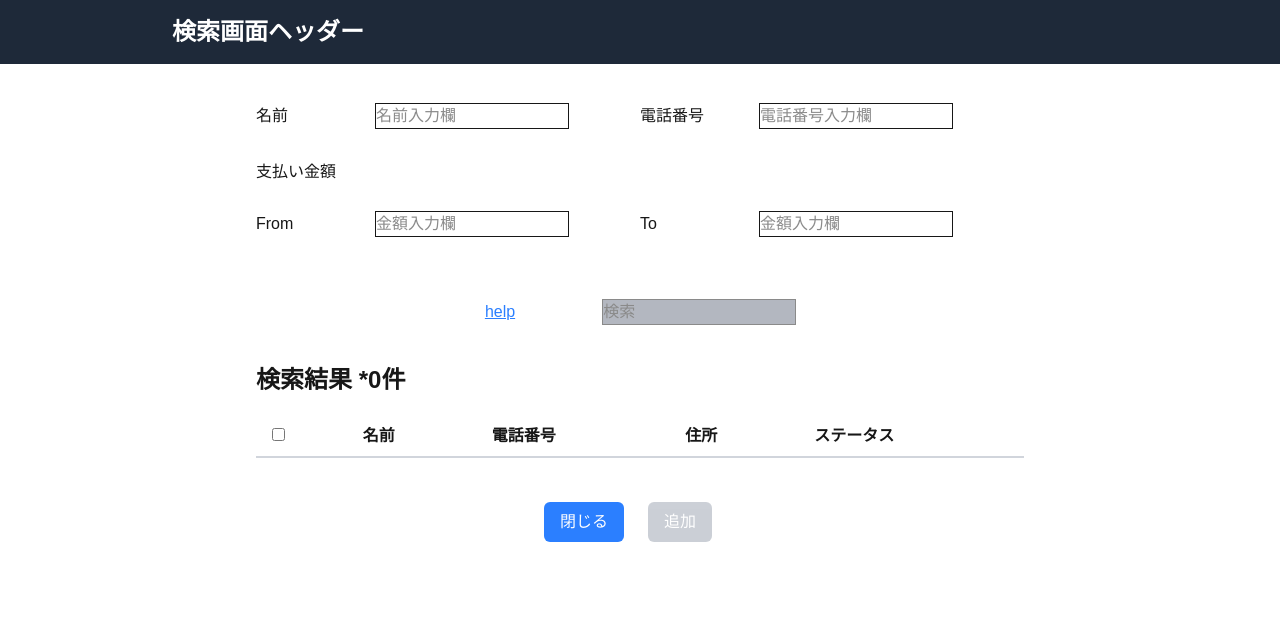
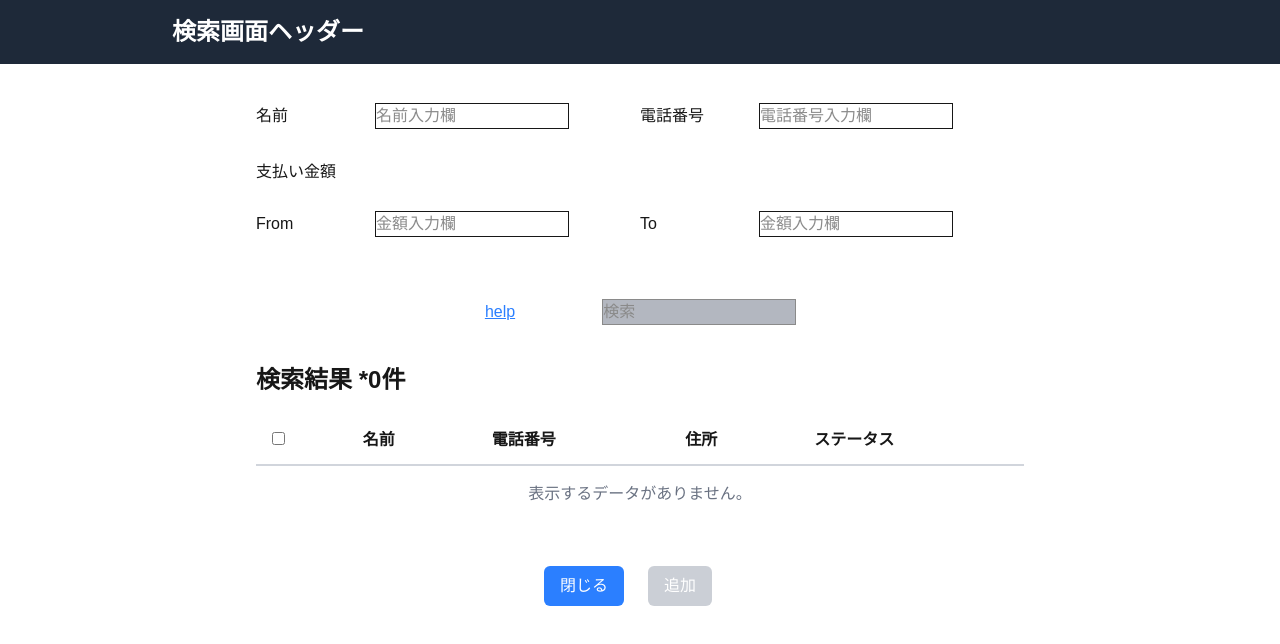
Before and after one commit to daiki-gl/nextjs-hw, a Next.js app: page /search in a window 1280 px wide. Shown: the top 644 px of the page. Built offline with nearby package versions, Linux system fonts and the light colour scheme.

Commit message:
modified

```diff
--- a/src/app/common/hooks/useSelected.ts
+++ b/src/app/common/hooks/useSelected.ts
@@ -1,101 +1,73 @@
-import React, { SetStateAction, useEffect, useState } from 'react'
+import { useState, useEffect } from 'react'
 import { UserData } from '../types'
 
-/*
-  ユーザーをidから検索
-  @param setUserDetails ユーザーの詳細情報をsetする関数
+interface UseSelectedReturn {
+  selected: { [userId: number]: boolean }
+  selectedAllForCurrentPage: boolean
+  toggleUserSelection: (userId: number, isChecked: boolean) => void
+  toggleSelectAllCurrentPage: (
+    checked: boolean,
+    currentPageUsers: UserData[] | null
+  ) => void
+  clearAllSelections: () => void
+}
 
-  ユーザーのチェックボックス用
-  @returns selected ユーザー毎のチェックボックスのcheckedの確認
-  @returns selectedAll showUserDataのユーザー全体のcheckedの確認
-  @returns setSelected selectedの更新用
-  @returns setSelectedAll selectedAllの更新用
-  */
 export default function useSelected(
-  showUserData: UserData[] | null,
-  showAddUserData: UserData[]
-) {
-  const [selected, setSelected] = useState<boolean[]>([])
-  const [selectedAll, setSelectedAll] = useState<boolean | 'indeterminate'>(
-    false
-  )
+  searchResult: UserData[] | null
+): UseSelectedReturn {
+  const [selected, setSelected] = useState<{ [userId: number]: boolean }>({})
 
-  /*
-  showUserDataの更新時にselectedのcheckの有無の確認と更新
-  */
+  // searchResult が変更されたら、選択状態を初期化または更新
   useEffect(() => {
-    if (showUserData && showUserData.length > 0) {
-      // ✅ showAddUserData に含まれているかどうかでチェック状態を初期化
-      const newSelected = showUserData.map((user) =>
-        showAddUserData.some((addedUser) => addedUser.id === user.id)
-      )
-      setSelected(newSelected)
+    if (searchResult) {
+      const initialSelected: { [userId: number]: boolean } = {}
+      searchResult.forEach((user) => {
+        // 既存の選択状態があれば引き継ぎ、なければ false に
+        initialSelected[user.id] = selected[user.id] || false
+      })
     } else {
-      setSelected([])
+      setSelected({})
     }
-  }, [showUserData, showAddUserData])
+  }, [searchResult])
 
-  /*
-  selectedAllをtrue/falseに更新
-  */
-  function handleSelectAll(
-    selected: boolean[],
-    showUserData: UserData[],
-    setSelectedAll: React.Dispatch<SetStateAction<boolean | 'indeterminate'>>
-  ) {
-    const selectedResult = selected.filter((select: boolean) => select == true) // trueのユーザーをfilter
-    if (
-      showUserData.length > 0 &&
-      selectedResult.length == showUserData?.length
-    ) {
-      setSelectedAll(true)
-    } else {
-      setSelectedAll(false)
-    }
-  }
-  useEffect(() => {
-    if (showUserData !== null) {
-      handleSelectAll(selected, showUserData, setSelectedAll)
-    }
-  }, [selected, showUserData])
-
-  /*
-  ユーザーをidから検索
-  @param id ユーザーID
-  @param setUserDetails ユーザーの詳細情報をsetする関数
-  */
-  function fetchUserData(
-    id: number,
-    setUserDetails: React.Dispatch<SetStateAction<UserData | undefined>>
-  ): void {
-    const user = showUserData?.find((user) => user.id === id)
-    setUserDetails(user)
+  // 個別のユーザーの選択状態をトグルする関数
+  const toggleUserSelection = (userId: number, isChecked: boolean) => {
+    setSelected((prevSelected) => ({
+      ...prevSelected,
+      [userId]: isChecked,
+    }))
   }
 
-  /*
-  selectedを指定し、addページに遷移した時にselectedを保持したユーザーを取得
-  @param id ユーザーID
-  */
-  function handleAddUser(
-    id: number,
-    setAddUserData: React.Dispatch<SetStateAction<UserData[] | null>>
-  ) {
-    const user = showUserData?.find((user) => user.id === id)
-    setAddUserData((prev) => {
-      if (prev && user) {
-        return [...prev, user]
-      }
-      return prev
+  // 現在のページ内の全ユーザーの選択状態を一括で切り替える関数
+  const toggleSelectAllCurrentPage = (
+    checked: boolean,
+    currentPageUsers: UserData[] | null
+  ) => {
+    if (!currentPageUsers) return
+
+    setSelected((prevSelected) => {
+      const newSelected = { ...prevSelected }
+      currentPageUsers.forEach((user) => {
+        newSelected[user.id] = checked
+      })
+      return newSelected
     })
   }
 
+  // すべての選択状態をクリアする関数
+  const clearAllSelections = () => {
+    setSelected({})
+  }
+
+  // 現在のページの「全選択」チェックボックスの状態を計算
+  // ここではダミー値を返し、UserList で計算した値を使用
+  const selectedAllForCurrentPage = false
+
   return {
     selected,
-    setSelected,
-    selectedAll,
-    setSelectedAll,
-    fetchUserData,
-    handleSelectAll,
-    handleAddUser,
+    selectedAllForCurrentPage,
+    toggleUserSelection,
+    toggleSelectAllCurrentPage,
+    clearAllSelections,
   }
 }
--- a/src/app/components/atoms/TableHeaderItem.tsx
+++ b/src/app/components/atoms/TableHeaderItem.tsx
@@ -1,38 +1,9 @@
-'use client'
-import { UserData, useSelectType } from "@/app/common/types";
-import { handleSetAddUserDataAll } from "@/app/common/utils/addUserAction";
-import { useShowDataContext } from "@/app/context/ShowDataContext";
+import React from 'react';
 
-export default function TableHeaderItem({text, isCheckBox = false, select, showUserData
-    }: {
-        text: string,
-        isCheckBox?: boolean,
-        select?: useSelectType,
-        showUserData?: UserData[] | null
-    }) {
-        const {setShowAddUserData} = useShowDataContext();
+export default function TableHeaderItem({ text, className = '' }: { text: string; className?: string }) {
     return (
-        <th className="text-left py-2 px-4">
-            {
-            /* チェックボックスの時全選択をするボタンの追加 */
-            isCheckBox ? (
-                    <input
-                        type="checkbox"
-                        checked={select?.selectedAll == true}
-                        onChange={(e) => {
-                            select?.setSelectedAll(e.target.checked)
-                            select?.setSelected(
-                                select?.selected.map(() => {
-                                    if(showUserData && showUserData.length >0 ) {
-                                        handleSetAddUserDataAll(e.target.checked, setShowAddUserData, showUserData)
-                                    }
-                                    return e.target.checked;
-                                })
-                              )
-                        }}
-                    />
-            ) : text
-            }
+        <th className={`text-left py-2 px-4 ${className}`}>
+            {text}
         </th>
-    )
-    }
+    );
+}
--- a/src/app/components/atoms/TableItem.tsx
+++ b/src/app/components/atoms/TableItem.tsx
@@ -1,75 +1,9 @@
-import { UserData } from "@/app/common/types";
-import { handleSetAddUserData } from "@/app/common/utils/addUserAction";
-import { SetStateAction } from "react";
+import React from 'react';
 
-export default function TableItem({selected, setSelected, isCheckBox = false, i,isLink = false, children, openModal, fetchUserData, setUserDetails, id = -1,showUserData,showAddUser}:
-    {
-        selected: boolean[],
-        setSelected: React.Dispatch<SetStateAction<boolean[]>>
-        isCheckBox?: boolean,
-        i: number,
-        isLink?: boolean,
-        children?: React.ReactNode,
-        openModal?: () => void,
-        fetchUserData?: (id: number, setUserDetails: React.Dispatch<SetStateAction<UserData | undefined>>) => void,
-        setUserDetails?: React.Dispatch<SetStateAction<UserData | undefined>>,
-        id?: number,
-        showUserData?: UserData[],
-        showAddUser?: {
-            showAddUserData: UserData[],
-            setShowAddUserData: React.Dispatch<SetStateAction<UserData[]>>
-        }
-    }
-) {
+export default function TableItem({ children, className = '' }: { children?: React.ReactNode; className?: string }) {
     return (
-        <>
-        {
-            /*
-             ユーザー詳細情報の時ボタン要素を追加
-             モーダルを開き、詳細情報を表示
-            */
-            isLink ? (
-                <td>
-                <button className="py-2 px-4 cursor-pointer w-full hover:text-gray-400 underline underline-offset-2"
-                        onClick={() => {
-                            if (fetchUserData && setUserDetails && openModal) {
-                                fetchUserData(id,setUserDetails);
-                                openModal();
-                            }
-                        }
-                        }>
-                            {children}
-                            </button>
-                </td>
-            ) : (
-        <td className="py-2 px-4">
-            {
-                /*
-                 チェックボックスを追加
-                 onChangeでチェックボックスの判定をしている
-                */
-                isCheckBox && (
-                    <input
-                    type="checkbox"
-                        checked={selected[i] || false}
-                            onChange={(e) => {
-                                const newSelected = [...selected];
-                                newSelected[i] = e.target.checked;
-                                setSelected(newSelected);
-                                if(showUserData && showAddUser){
-                                    handleSetAddUserData(showUserData[i], e.target.checked,showAddUser.setShowAddUserData);
-                                }
-                            }} />
-                    )
-            }
-            {
-                !isCheckBox && !isLink && (
-                    <span>{children}</span>
-                )
-            }
+        <td className={`py-2 px-4 ${className}`}>
+            {children}
         </td>
-            )
-        }
-    </>
-    )
+    );
 }
--- a/src/app/components/molecules/TableBody.tsx
+++ b/src/app/components/molecules/TableBody.tsx
@@ -4,35 +4,78 @@ import TableItem from "../atoms/TableItem";
 import { SetStateAction } from "react";
 import { useShowDataContext } from "@/app/context/ShowDataContext";
 
-export default function TableBody({showUserData,selected,setSelected, modalData, fetchUserData, setUserDetails}
-    :{
-        showUserData: UserData[] | null,
-        selected: boolean[],
-        setSelected: React.Dispatch<SetStateAction<boolean[]>>,
-        modalData: {
-            openModal: () => void,
-            closeModal: () => void,
-        },
-        fetchUserData: (id: number, setUserDetails: React.Dispatch<SetStateAction<UserData | undefined>>) => void
-        setUserDetails: React.Dispatch<SetStateAction<UserData | undefined>>,
-    }) {
+interface TableBodyProps {
+    showUserData: UserData[] | null;
+    selected: { [userId: number]: boolean };
+    setSelected: (userId: number, isChecked: boolean) => void;
+    modalData: {
+        openModal: () => void;
+        closeModal: () => void;
+    };
+    setUserDetails: React.Dispatch<SetStateAction<UserData | undefined>>;
+    fetchUserData: (id: number) => UserData | undefined;
+}
 
-        const {showAddUserData,setShowAddUserData} = useShowDataContext();
+export default function TableBody({ showUserData, selected, setSelected, modalData, setUserDetails, fetchUserData }: TableBodyProps) {
+    const {setShowAddUserData } = useShowDataContext();
+
+    if (!showUserData || showUserData.length === 0) {
+        return (
+            <tbody>
+                <tr>
+                    <td colSpan={7} className="text-center py-4 text-gray-500">表示するデータがありません。</td>
+                </tr>
+            </tbody>
+        );
+    }
+
+    const handleCheckboxChange = (userId: number, isChecked: boolean, user: UserData) => {
+        setSelected(userId, isChecked);
+        setShowAddUserData(prev => {
+            if (isChecked) {
+                // チェックされたら追加 (重複チェック)
+                return prev ? (prev.some(u => u.id === user.id) ? prev : [...prev, user]) : [user];
+            } else {
+                // チェックが外れたら削除
+                return prev ? prev.filter(u => u.id !== user.id) : [];
+            }
+        });
+    };
+
+    const handleDetailClick = (user: UserData) => {
+        // fetchUserData を呼び出し、setUserDetails にセット
+        const detailUser = fetchUserData(user.id);
+        setUserDetails(detailUser || undefined);
+        modalData.openModal();
+    };
+
 
   return (
-    <tbody>
-        {showUserData && showUserData.map((user:UserData, i:number) => {
-            return (
-                    <tr key={i} className="border-b border-gray-300">
-                        <TableItem selected={selected} setSelected={setSelected} i={i} isCheckBox={true} showUserData={showUserData} showAddUser={{showAddUserData, setShowAddUserData}}/>
-                        {/* ユーザーの詳細情報を表示するためのカラム */}
-                        <TableItem selected={selected} setSelected={setSelected} i={i} isLink={true} openModal={modalData.openModal} fetchUserData={fetchUserData} setUserDetails={setUserDetails} id={user.id}>{user.name}</TableItem>
-                        <TableItem selected={selected} setSelected={setSelected} i={i}>{user.phone}</TableItem>
-                        <TableItem selected={selected} setSelected={setSelected} i={i}>{user.address}</TableItem>
-                        <TableItem selected={selected} setSelected={setSelected} i={i}>{user.status == true ? "済" : "未" }</TableItem>
-                    </tr>
-            )
-        })}
-    </tbody>
-    )
+        <tbody>
+            {showUserData.map((user: UserData) => (
+                <tr key={user.id} className="border-b border-gray-300">
+                    <TableItem>
+                        <input
+                            type="checkbox"
+                            checked={selected[user.id] || false}
+                            onChange={(e) => handleCheckboxChange(user.id, e.target.checked, user)}
+                        />
+                    </TableItem>
+
+                    <TableItem className="hover:text-gray-400 underline underline-offset-2">
+                        <button
+                            className="py-2 px-4 cursor-pointer w-full text-left"
+                            onClick={() => handleDetailClick(user)}
+                        >
+                            {user.name}
+                        </button>
+                    </TableItem>
+
+                    <TableItem>{user.phone}</TableItem>
+                    <TableItem>{user.address}</TableItem>
+                    <TableItem>{user.status === true ? "済" : "未"}</TableItem>
+                </tr>
+            ))}
+        </tbody>
+    );
 }
--- a/src/app/components/molecules/TableHeader.tsx
+++ b/src/app/components/molecules/TableHeader.tsx
@@ -1,20 +1,52 @@
-import { UserData, useSelectType } from "@/app/common/types";
+'use client';
+import { UserData } from "@/app/common/types";
 import TableHeaderItem from "../atoms/TableHeaderItem";
+import { useEffect, useMemo, useRef } from "react";
 
-export default function TableHeader({select,showUserData}
-    : {
-        select: useSelectType
-        showUserData?: UserData[] | null
-    }) {
+interface TableHeaderProps {
+    select: {
+        selectedAll: boolean;
+        setSelectedAll: (checked: boolean) => void;
+        selected: { [userId: number]: boolean };
+    };
+    showUserData: UserData[] | null;
+}
+
+export default function TableHeader({ select, showUserData }: TableHeaderProps) {
+    // 現在のページで一部選択されているかチェック
+    const isIndeterminate = useMemo(() => {
+        if (!showUserData || showUserData.length === 0) return false;
+        const anySelectedInCurrentPage = showUserData.some(user => select.selected[user.id]);
+        const allSelectedInCurrentPage = showUserData.every(user => select.selected[user.id]);
+        return anySelectedInCurrentPage && !allSelectedInCurrentPage;
+    }, [showUserData, select.selected]);
+
+    // input要素のrefを使ってindeterminateプロパティを直接設定
+    const checkboxRef = useRef<HTMLInputElement>(null);
+
+    // selectedAll が変更されたときに indeterminate プロパティを更新
+    useEffect(() => {
+        if (checkboxRef.current) {
+            checkboxRef.current.indeterminate = isIndeterminate;
+        }
+    }, [isIndeterminate]);
+
     return (
         <thead>
             <tr className="border-b-2 border-gray-300">
-                <TableHeaderItem text="チェックボックス" isCheckBox={true} select={select} showUserData={showUserData} />
+                <th className="py-3 px-4 text-left">
+                    <input
+                        type="checkbox"
+                        checked={select.selectedAll}
+                        onChange={(e) => select.setSelectedAll(e.target.checked)}
+                        ref={checkboxRef}
+                    />
+                </th>
                 <TableHeaderItem text="名前" />
                 <TableHeaderItem text="電話番号" />
                 <TableHeaderItem text="住所" />
                 <TableHeaderItem text="ステータス" />
             </tr>
         </thead>
-    )
+    );
 }
--- a/src/app/components/organisms/UserList.tsx
+++ b/src/app/components/organisms/UserList.tsx
@@ -1,5 +1,5 @@
 'use client';
-import { SetStateAction, useEffect, useState } from "react";
+import { SetStateAction, useEffect, useMemo, useState } from "react";
 import { UserData } from "../../common/types";
 import useSelected from "@/app/common/hooks/useSelected";
 import TableHeader from "../molecules/TableHeader";
@@ -23,34 +23,73 @@ export default function UserList({showUserData, setShowUserData}
      useModal モーダルの開閉の操作をするカスタムhook
      userDetails/setUserDetails ユーザーの詳細情報を保持、setする関数
     */
-   const {showAddUserData} = useShowDataContext();
-   const {selected,selectedAll,setSelected,setSelectedAll, fetchUserData} = useSelected(showUserData, showAddUserData);
+   const {setShowAddUserData} = useShowDataContext();
+   const {searchResult} = useSearchResultContext();
+   const {selected, toggleUserSelection, toggleSelectAllCurrentPage} = useSelected(searchResult);
+
    const {openModal, closeModal, isOpen} = useModal();
    const [userDetails, setUserDetails] = useState<UserData>();
    const router = useRouter();
-   const {searchResult} = useSearchResultContext();
    const {isFormErr} = useIsFormErrContext();
 
-   const isDisabled = !(selected.length > 0) || !selected.some(select => select === true) || isFormErr;
+   // 現在のページの「全選択」の状態を UserList で計算
+   const selectedAllCurrentPage = useMemo(() => {
+    if(!showUserData || showUserData.length === 0) {
+        return false
+    }
+    return  showUserData.every(user => selected[user.id]);
+   },[showUserData,selected])
+
+   // selected オブジェクト全体を見て、true が一つでもあれば有効
+   const hasAnyItemSelected = Object.values(selected).some(isChecked => isChecked === true);
+   const isDisabled = !hasAnyItemSelected || isFormErr;
 
    const startIndex = 0 // 1ページ目の開始インデックス
    const endIndex = startIndex + 10 // 1ページ目の終了インデックス
 
    useEffect(() => {
-    if(searchResult && showUserData?.length === 0) {
-        setShowUserData(searchResult.slice(startIndex, endIndex))
+    if(searchResult && searchResult.length > 0 && showUserData?.length === 0) {
+        setShowUserData(searchResult.slice(startIndex, endIndex));
+    } else if(searchResult && searchResult.length === 0) {
+        setShowUserData([]);
     }
-   },[isFormErr])
+   },[searchResult,startIndex,endIndex])
+
+
+    // handleAddUser (選択されたユーザーを add ページに持っていくための関数)
+    const handleAddUserToPage = () => {
+        const selectedUsers = searchResult?.filter(user => selected[user.id]) || [];
+        setShowAddUserData(selectedUsers)
+        router.push('/add');
+    }
+
+    const fetchUserData = (id: number): UserData | undefined => {
+        return searchResult?.find((user) => user.id === id);
+    }
 
     return (
         <div className="w-3/5 mx-auto my-10">
             <h1 className="text-2xl font-bold">検索結果 *{searchResult && searchResult.length}件</h1>
 
-            {/* ユーザーの一覧表示用のテーブル */}
-            <table className="w-full mt-5">
-                <TableHeader select={{selectedAll,setSelectedAll,selected,setSelected}} showUserData={showUserData}  />
-                <TableBody showUserData={showUserData} selected={selected} setSelected={setSelected} modalData={{openModal,closeModal}} fetchUserData={fetchUserData} setUserDetails={setUserDetails} />
-            </table>
+             <table className="w-full mt-5">
+            <TableHeader
+                select={{
+                    selectedAll: selectedAllCurrentPage,
+                    setSelectedAll: (checked: boolean) => toggleSelectAllCurrentPage(checked, showUserData),
+                    selected: selected,
+                }}
+                showUserData={showUserData}
+            />
+            <TableBody
+                showUserData={showUserData}
+                selected={selected}
+                setSelected={toggleUserSelection}
+                modalData={{openModal,closeModal}}
+                setUserDetails={setUserDetails}
+                fetchUserData={fetchUserData}
+            />
+        </table>
+
 
             {/* isOpenの時ユーザーの詳細情報の表示 */}
             {isOpen && userDetails && (
@@ -87,7 +126,7 @@ export default function UserList({showUserData, setShowUserData}
                         className={`cursor-pointer bg-blue-500 rounded-md px-4 py-2 mr-6 mt-4 text-white
                             ${isDisabled
                             ? 'bg-gray-400 !cursor-not-allowed opacity-50' : 'bg-blue-500 text-white'}`}
-                        onClick={() => router.push('/add')}
+                        onClick={handleAddUserToPage}
                     >追加</button>
                 </div>
         </div>
--- a/src/app/page.tsx
+++ b/src/app/page.tsx
@@ -1,6 +1,7 @@
 "use client";
 import { useRouter } from "next/navigation";
 import Link from "next/link";
+import { useEffect } from "react";
 
 export default function Home() {
   const router = useRouter();
@@ -10,6 +11,10 @@ export default function Home() {
     sessionStorage.setItem("searchType", type);
     router.push("/search");
   }
+
+  useEffect(() => {
+    localStorage.removeItem("searchValue");
+  },[])
 
   return (
     <div className="grid grid-rows-[20px_1fr_20px] items-center justify-items-center min-h-screen p-8 pb-20 gap-16 sm:p-20 font-[family-name:var(--font-geist-sans)]">
```
Also changed, not shown: src/app/common/utils/formAction.ts (+45 -29 lines), src/app/components/molecules/Form.tsx (+25 -5 lines), src/app/components/organisms/AddUserList.tsx (+8 -1 lines).
